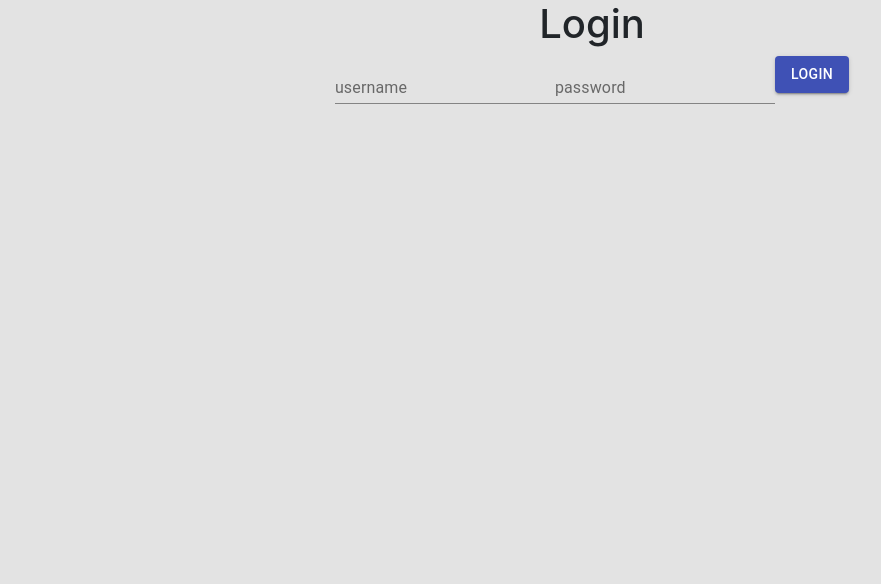
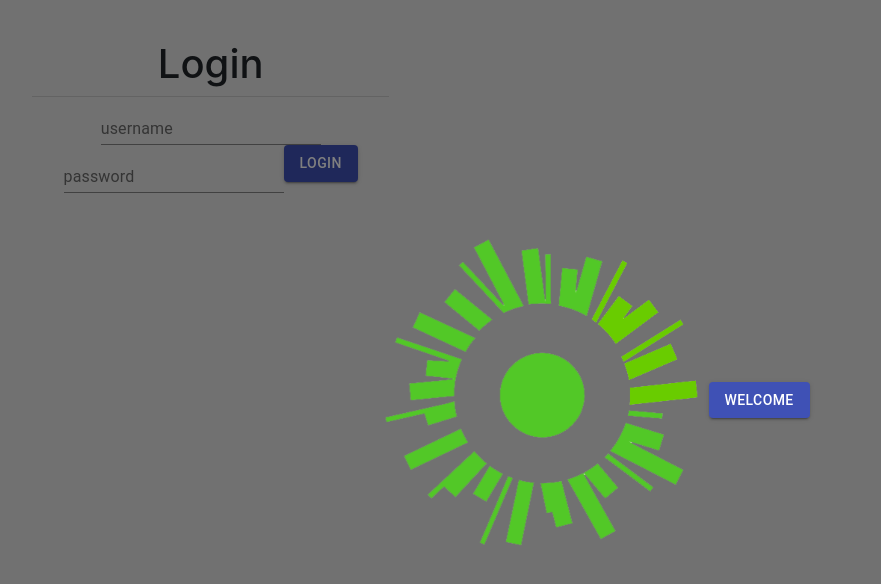
Before and after one commit to HoneyBeebus/loan_dolphins, a React (Create React App) app in the folder react-app/: page / in a window 1280 px wide. Shown: the top 584 px of the page, without its empty margins (48-929 px from the left). Built offline with nearby package versions, Linux system fonts and the light colour scheme.

Commit message:
backdropp

```diff
--- a/react-app/src/components/Backdrop.jsx
+++ b/react-app/src/components/Backdrop.jsx
@@ -13,10 +13,13 @@ const useStyles = makeStyles((theme) => ({
 
 export default function SimpleBackdrop() {
   const classes = useStyles();
-  const [open, setOpen] = React.useState(true);
+  const [open, setOpen] = React.useState(false);
   const handleToggle = () => {
     setOpen(!open);
   };
+  React.useEffect(() => {
+    setOpen(!open); // this will fire on every change :(
+}, []);
 
   return (
     <div>
--- /dev/null
+++ b/react-app/src/components/Lgrid.jsx
@@ -0,0 +1,43 @@
+import React from 'react';
+import { makeStyles } from '@material-ui/core/styles';
+import Grid from '@material-ui/core/Grid';
+import Divider from '@material-ui/core/Divider';
+const useStyles = makeStyles((theme) => ({
+  root: {
+    flexGrow: 1,
+    margin: theme.spacing(5, 10),
+  },
+  container: {
+    display: 'grid',
+    gridTemplateColumns: 'repeat(12, 1fr)',
+    gridGap: theme.spacing(3),
+  },
+
+  Divider: {
+    margin: theme.spacing(20, 0),
+  },
+  props: {
+    MuiDivider: {
+      margin: theme.spacing(200, 20),
+    },
+    Divider: {
+      margin: theme.spacing(200, 200),
+    },
+  },
+  '.MuiGrid-item' : {
+    margin: theme.spacing(200, 20),
+  }
+
+}));
+
+export default function CenteredGrid(props) {
+  const classes = useStyles();
+
+  return (
+    <div className={classes.root}>
+      <Grid container spacing={3}>
+      {props.children}
+      </Grid>
+    </div>
+  );
+}
--- a/react-app/src/pages/LoginPage.js
+++ b/react-app/src/pages/LoginPage.js
@@ -1,5 +1,9 @@
 import React from 'react';
 import { Button, TextField } from '@material-ui/core';
+import Lgrid from '../components/Lgrid';
+import Grid from '@material-ui/core/Grid';
+import Divider from '@material-ui/core/Divider';
+import Backdrop from '../components/Backdrop';
 
 class LoginPage extends React.Component {
 	constructor(props) {
@@ -17,11 +21,18 @@ class LoginPage extends React.Component {
 	}
 
 	render() {
-		return (<div>
-			<h1>Login</h1>
-			<TextField label="username" onChange={e => this.setState({username: e.target.value})}/>
-			<TextField type="password" label="password" onChange={e => this.setState({password: e.target.value})}/>
-			<Button variant="contained" color="primary" onClick={this.login}>Login</Button>
+		return (
+		<div>
+			<Backdrop />
+			<Lgrid>
+				<Grid item xs={4}>
+					<h1>Login</h1>
+					<Divider />
+					<TextField label="username" onChange={e => this.setState({username: e.target.value})}/>
+					<TextField type="password" label="password" onChange={e => this.setState({password: e.target.value})}/>
+					<Button variant="contained" color="primary" onClick={this.login}>Login</Button>
+				</Grid>
+			</Lgrid>
 		</div>);
 	}
 }
```
